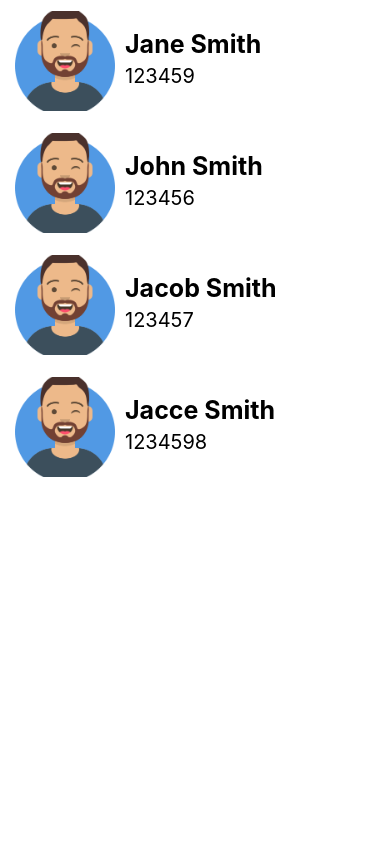
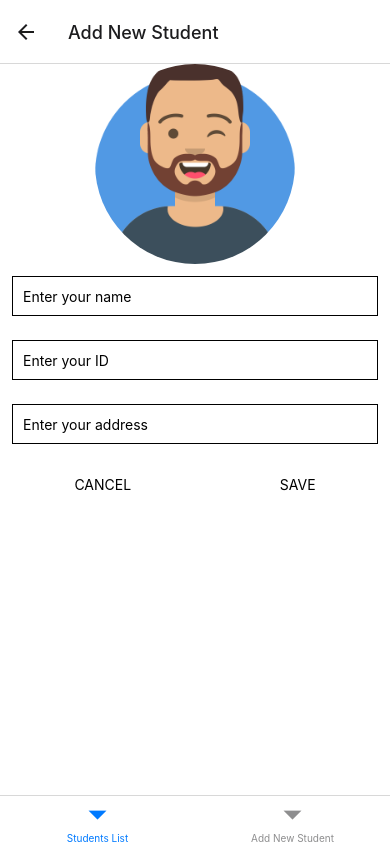
Before and after one commit to Bolimul/fullstack_course_project_front, a React Native app: screen /StudentAddPage in a window 390 px wide. Built offline with nearby package versions, Linux system fonts and the light colour scheme.

Commit message:
add basic navigation

```diff
--- a/App.tsx
+++ b/App.tsx
@@ -1,14 +1,37 @@
-import { useState, FC } from 'react';
-import { StyleSheet, Text, View, Image, TouchableOpacity, Alert, TextInput, StatusBar, Button} from 'react-native';
-import StudentList from './Components/StudentList';
+import { StyleSheet, View, StatusBar, Text, Button} from 'react-native';
+import StudentListPage from './Components/StudentListPage';
+import { NavigationContainer } from '@react-navigation/native';
+import {createNativeStackNavigator} from '@react-navigation/native-stack'
+import { FC } from 'react';
+import StudentAddPage from './Components/StudentAddPage';
+import StudentDetailsPage from './Components/StudentDetailsPage';
+import { createBottomTabNavigator } from '@react-navigation/bottom-tabs';
 
+
+
+//const Stack = createNativeStackNavigator()
+const Tab = createBottomTabNavigator()
+const StudentListStack = createNativeStackNavigator()
+
+const StudentListScreen: FC = () => {
+  return (
+    <StudentListStack.Navigator>
+      <StudentListStack.Screen name="StudentListPage" component={StudentListPage} options={{title: 'Students List'}}/>
+      <StudentListStack.Screen name="StudentDetailsPage" component={StudentDetailsPage} options={{title: 'Student Details'}}/>
+      <StudentListStack.Screen name="StudentAddPage" component={StudentAddPage} options={{title: 'Add New Student'}}/>
+    </StudentListStack.Navigator>
+  );
+}
 
 export default function App() {
 
   return (
-    <View style={styles.container}>
-      <StudentList />
-    </View>
+    <NavigationContainer>
+      <Tab.Navigator>
+        <Tab.Screen name="StudentListScreen" component={StudentListScreen} options={{title: 'Students List',  headerShown: false}}/>
+        <Tab.Screen name="StudentAddPage" component={StudentAddPage} options={{title: 'Add New Student'}}/>
+      </Tab.Navigator>
+    </NavigationContainer>
   );
 }
 
--- a/Components/StudentAddPage.tsx
+++ b/Components/StudentAddPage.tsx
@@ -1,17 +1,24 @@
 import { useState, FC } from 'react';
 import { StyleSheet, Text, View, Image, TouchableOpacity, Alert, TextInput, StatusBar, Button} from 'react-native';
+import StudentModel, { Student } from '../Model/StudentModel';
 
-export default function StudentAddPage() {
+const StudentAddPage: FC<{navigation: any}> = ({navigation}) => {
 
     const [name, onChangeName] = useState('');
     const [id, onChangeID] = useState('');
     const [address, onChangeAddress] = useState('');
 
     const onCancel = () => {
-      Alert.alert("Cancel")
+      navigation.navigate("StudentListPage")
     }
     const onSave = () => {
-      Alert.alert("Save")
+      const student:Student = {
+        name: name,
+        id: id,
+        imgUrl: address
+      }
+      StudentModel.addStudent(student);
+      navigation.navigate("StudentListPage")
     }
     return(    <View style={styles.container}>
         <Image style={styles.image} source={require('../assets/avatar.png')}/>
@@ -79,3 +86,5 @@ const styles = StyleSheet.create({
       padding: 10
     }
 })
+
+export default StudentAddPage;
--- /dev/null
+++ b/Components/StudentDetailsPage.tsx
@@ -0,0 +1,64 @@
+import { useState, FC, useEffect } from 'react';
+import { StyleSheet, Text, View, Image, TouchableOpacity, Alert, TextInput, StatusBar, Button} from 'react-native';
+import StudentModel from '../Model/StudentModel';
+
+const StudentDetailsPage: FC<{route: any, navigation: any}> = ({route, navigation}) => {
+  const student = StudentModel.getStudent(route.params.id)
+  useEffect(() => {
+    navigation.setOptions(
+        {
+            title: student?.name,
+            right: () => (
+              <Button
+              onPress={() => navigation.navigate('StudentAddPage')}
+              title="Edit"
+              />
+            )
+          }
+    )
+}, [])
+    return(
+    <View style={styles.container}>
+        <Image style={styles.image} source={require('../assets/avatar.png')}/>
+        <Text style={styles.input}>{student?.name}</Text>
+        <Text style={styles.input}>{student?.id}</Text>
+        <Text style={styles.input}>{student?.imgUrl}</Text>
+    </View>
+    )
+}
+
+const styles = StyleSheet.create({
+    container: {
+      marginTop: StatusBar.currentHeight,
+      flex: 1,
+      flexDirection: 'column',
+      backgroundColor: '#fff',
+
+    },
+    title: {
+      fontSize: 30,
+      fontWeight: 'bold'
+    },
+    image: {
+      alignSelf: 'center',
+      width: 200,
+      height: 200,
+      borderRadius: 100
+    },
+    input: {
+      height: 40,
+      margin: 12,
+      borderWidth: 1,
+      padding: 10,
+    },
+    buttons: {
+      flexDirection: 'row',
+      alignItems: 'center',
+      justifyContent: 'space-around',
+    },
+    button: {
+      padding: 10
+    }
+})
+
+export default StudentDetailsPage;
--- a/Components/StudentList.tsx
+++ b/Components/StudentListPage.tsx
@@ -1,17 +1,37 @@
 import {FC, useEffect, useState} from "react";
-import {FlatList, StatusBar, Text, View, StyleSheet} from "react-native"
+import {FlatList, StatusBar, Text, View, StyleSheet, Button} from "react-native"
 import StudentListRow from "./StudentListRow";
 import StudentModel, {Student} from "../Model/StudentModel";
 
 
-const StudentList: FC = () => {
+const StudentListPage: FC<{navigation: any}> = ({navigation}) => {
     const [data, setData] = useState<Student[]>([])
     const onItemSelected = (id: string) => {
         console.log('Item selected' + id)
+        navigation.navigate('StudentDetailsPage', {id: id});
     }
+
+    useEffect(()=>{
+        const unsubsribe = navigation.addListener('focus',()=>{
+        setData([...StudentModel.getAllStudents()])
+        console.log("screen in focus")
+        })
+        return unsubsribe
+        },[navigation])
 
 useEffect(() => {
     setData(StudentModel.getAllStudents())
+    navigation.setOptions(
+        {
+            headerTitle: "Students",
+            headerRight: () => (
+              <Button
+              onPress={() => navigation.navigate('StudentAddPage')}
+              title="Add"
+              />
+            )
+          }
+    )
 }, [])
 
     return(
@@ -33,4 +53,4 @@ const styles = StyleSheet.create({
     }
 });
 
-export default StudentList
+export default StudentListPage
--- a/Model/StudentModel.tsx
+++ b/Model/StudentModel.tsx
@@ -32,7 +32,7 @@ const getAllStudents = (): Student[] => {
 }
 
 const getStudent = (id: string): Student | undefined => {
-    return data.find((student) => student.id === id);
+    return data.find((student) => student.id == id);
 }
 
 const addStudent = (student: Student) => {
@@ -40,7 +40,7 @@ const addStudent = (student: Student) => {
 }
 
 const deleteStudent = (id: string) => {
-    const index = data.findIndex((student) => student.id === id);
+    const index = data.findIndex((student) => student.id == id);
     if(index != -1)
         data.splice(index, 1)
 }
```
Also changed, not shown: package.json (+7 -2 lines), 1 other file (tests, documents, lock files or other folders).
